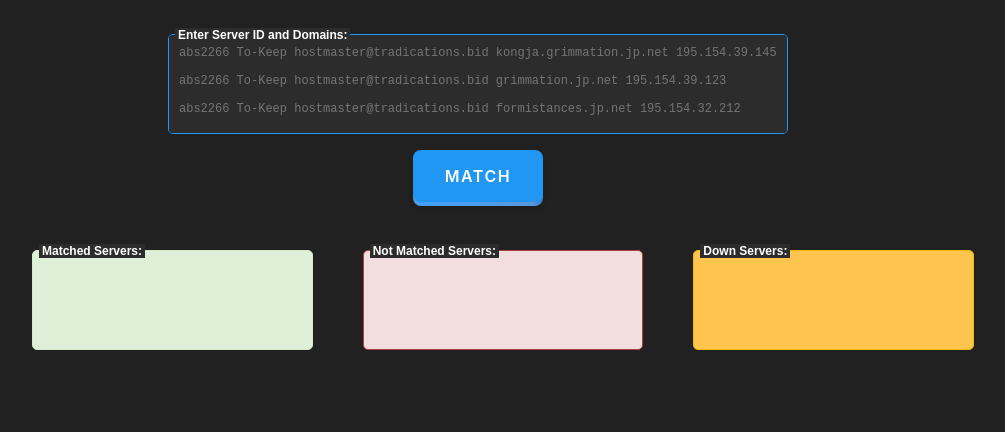
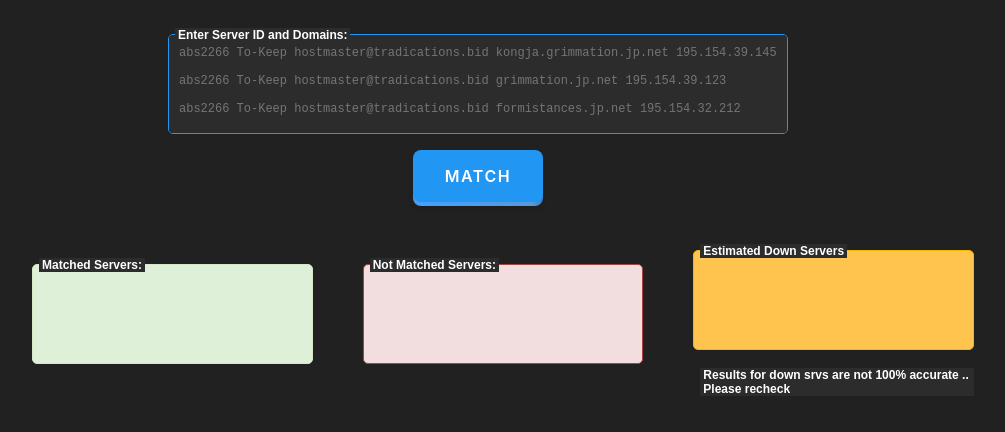
Before and after one commit to gladiatordesign1/server-status.github.io, a plain HTML site: page index.html in a window 1280 px wide. Both pictures are taken after a click on the button "MATCH". Shown: the whole page, without its empty margins (162-1167 px from the left). Drawn offline with Linux system fonts and the light colour scheme.

Commit message:
Update index.html

```diff
--- a/index.html
+++ b/index.html
@@ -308,8 +308,9 @@ abs2266	To-Keep	hostmaster@tradications.bid formistances.jp.net	195.154.32.212 &
             <textarea id="notMatchedTextArea" rows="4" name="input" class="input" readonly></textarea>
         </div>
         <div class="coolinput">
-            <label for="downServersTextArea" class="text">Down Servers:</label>
+            <label for="downServersTextArea" class="text">Estimated Down Servers </label>
             <textarea id="downServersTextArea" rows="4" name="input" class="input" readonly></textarea>
+			 <label class="text">Results for down srvs are not 100% accurate .. Please recheck</label>
         </div>
     </div>
 
```
